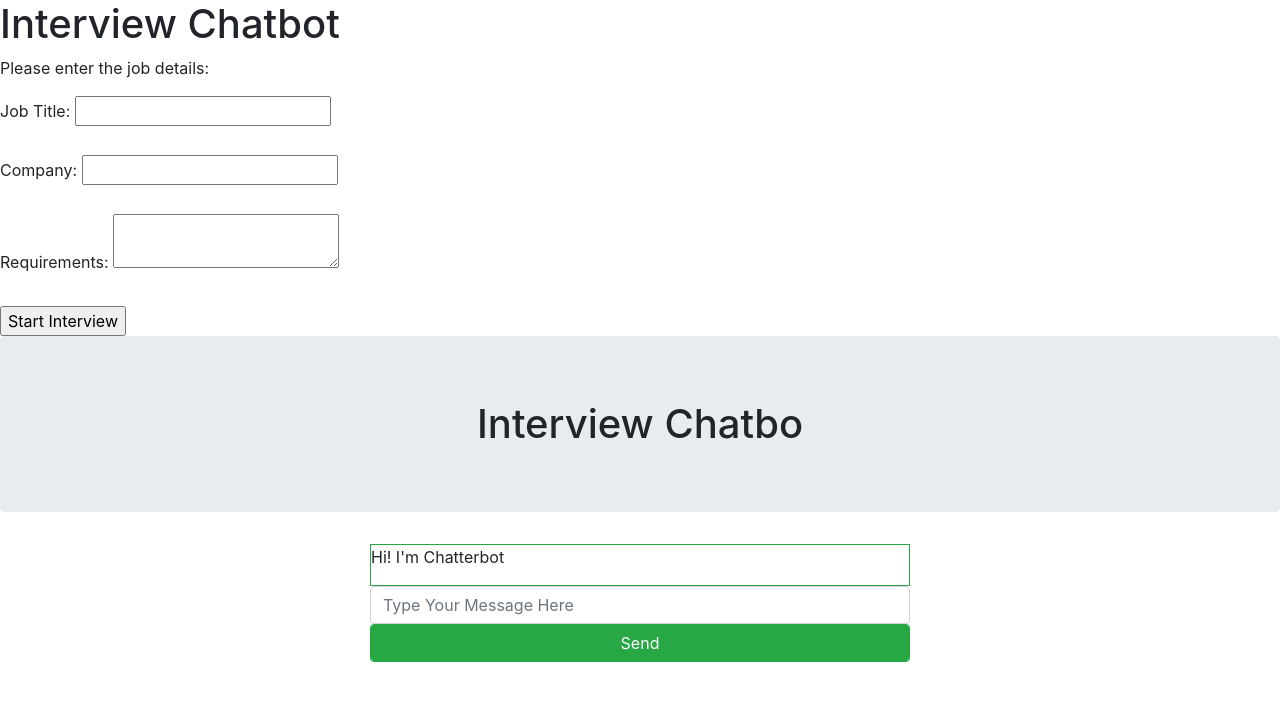
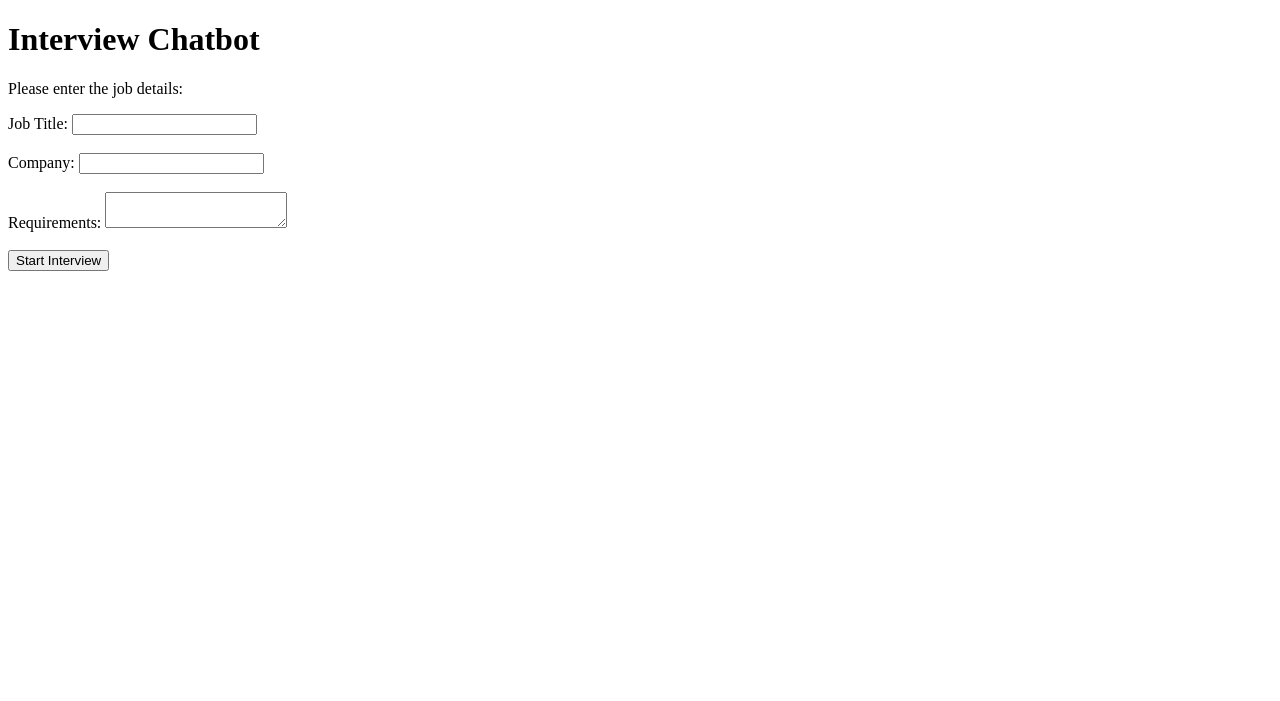
Before and after one commit to eds8531/interviewGPT, a Flask app: page / in a window 1280 px wide. Shown: the top 701 px of the page. Run offline with Flask 3, Linux system fonts and the light colour scheme; some libraries are stand-ins or nearby versions.

Commit message:
small edit

```diff
--- a/templates/index.html
+++ b/templates/index.html
@@ -23,59 +23,3 @@
 
 <!DOCTYPE html>
 <html>
-
-<head>
-    <meta charset="utf-8">
-    <meta name="viewport" content="width=device-width, initial-scale=1, shrink-to-fit=no">
-    <link rel="stylesheet" href="https://maxcdn.bootstrapcdn.com/bootstrap/4.3.1/css/bootstrap.min.css">
-    <link rel="stylesheet" href="/static/style.css">
-    <script src="https://ajax.googleapis.com/ajax/libs/jquery/3.2.1/jquery.min.js"></script>
-    <title>Interview Chatbot</title>
-</head>
-
-<body>
-    <h1 class="jumbotron text-center">Interview Chatbo</h1>
-    <div class="container">
-        <div class="row">
-            <div class="col-sm-6 offset-sm-3">
-                <div id="chatbox" class="border border-success">
-                    <p class="botText"><span>Hi! I'm Chatterbot</span></p>
-                </div>
-                <div id="userInput">
-                    <input id="textInput" class="form-control" type="text" name="msg"
-                        placeholder="Type Your Message Here">
-                    <input id="buttonInput" class="btn btn-success form-control" type="submit" value="Send">
-                </div>
-            </div>
-        </div>
-
-        <script>
-            function getResponse() {
-                let userText = $("#textInput").val();
-                let userHtml = '<p class="userText"><span>' + userText + '</span></p>';
-                $("#textInput").val("");
-                $("#chatbox").append(userHtml);
-                document.getElementById('userInput').scrollIntoView({ block: 'start', behavior: 'smooth' });
-                $.get("/get", { msg: userText }).done(function (data) {
-                    var botHtml = '<p class="botText"><span>' + data + '</span></p>';
-                    $("#chatbox").append(botHtml);
-                    document.getElementById('userInput').scrollIntoView({ block: 'start', behavior: 'smooth' });
-                });
-            }
-            $("#textInput").keypress(function (e) {
-                //if enter key is pressed
-                if (e.which == 13) {
-                    getResponse();
-                }
-            });
-            $("#buttonInput").click(function () {
-                getResponse();
-            });
-        </script>
-        <script src="https://ajax.googleapis.com/ajax/libs/jquery/3.4.1/jquery.min.js"></script>
-        <script src="https://cdnjs.cloudflare.com/ajax/libs/popper.js/1.14.7/umd/popper.min.js"></script>
-        <script src="https://maxcdn.bootstrapcdn.com/bootstrap/4.3.1/js/bootstrap.min.js"></script>
-    </div>
-</body>
-
-</html>
```
